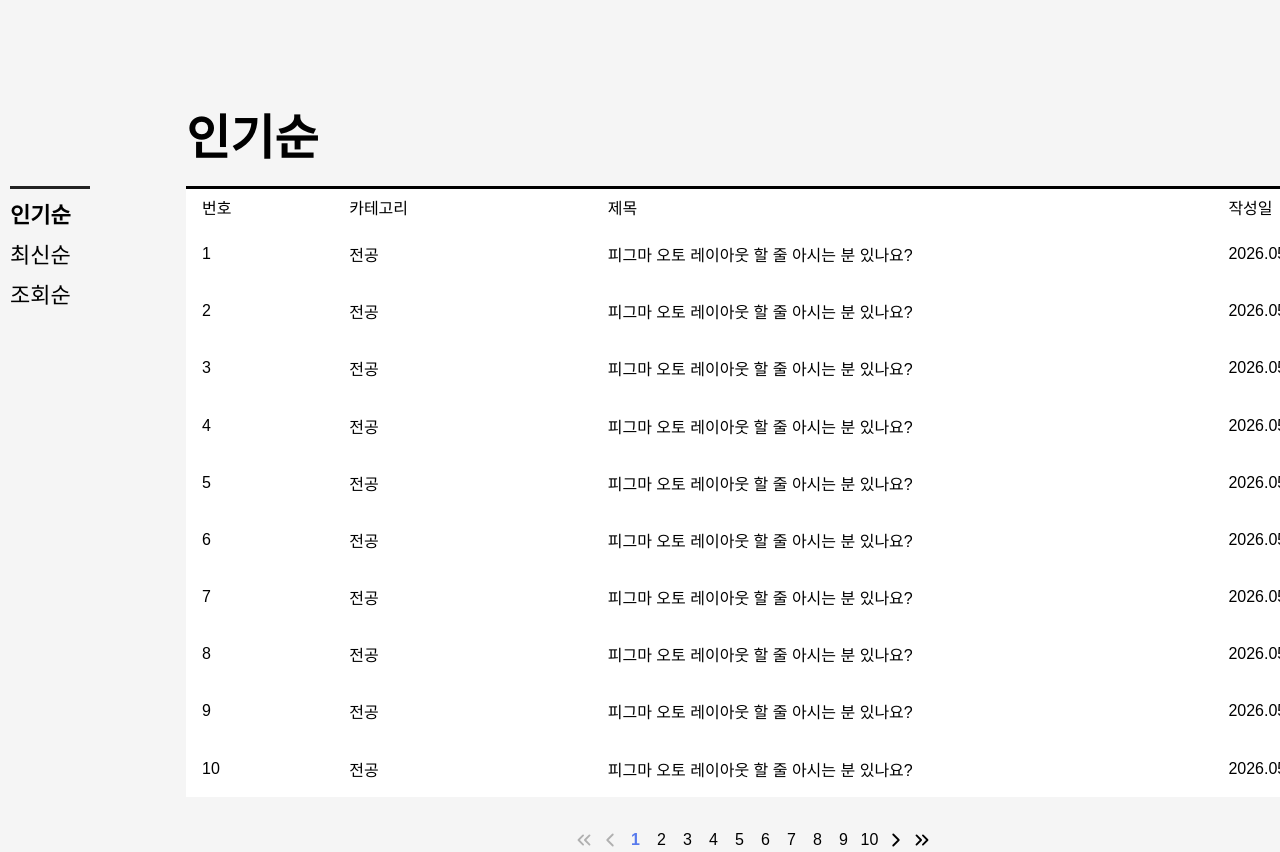
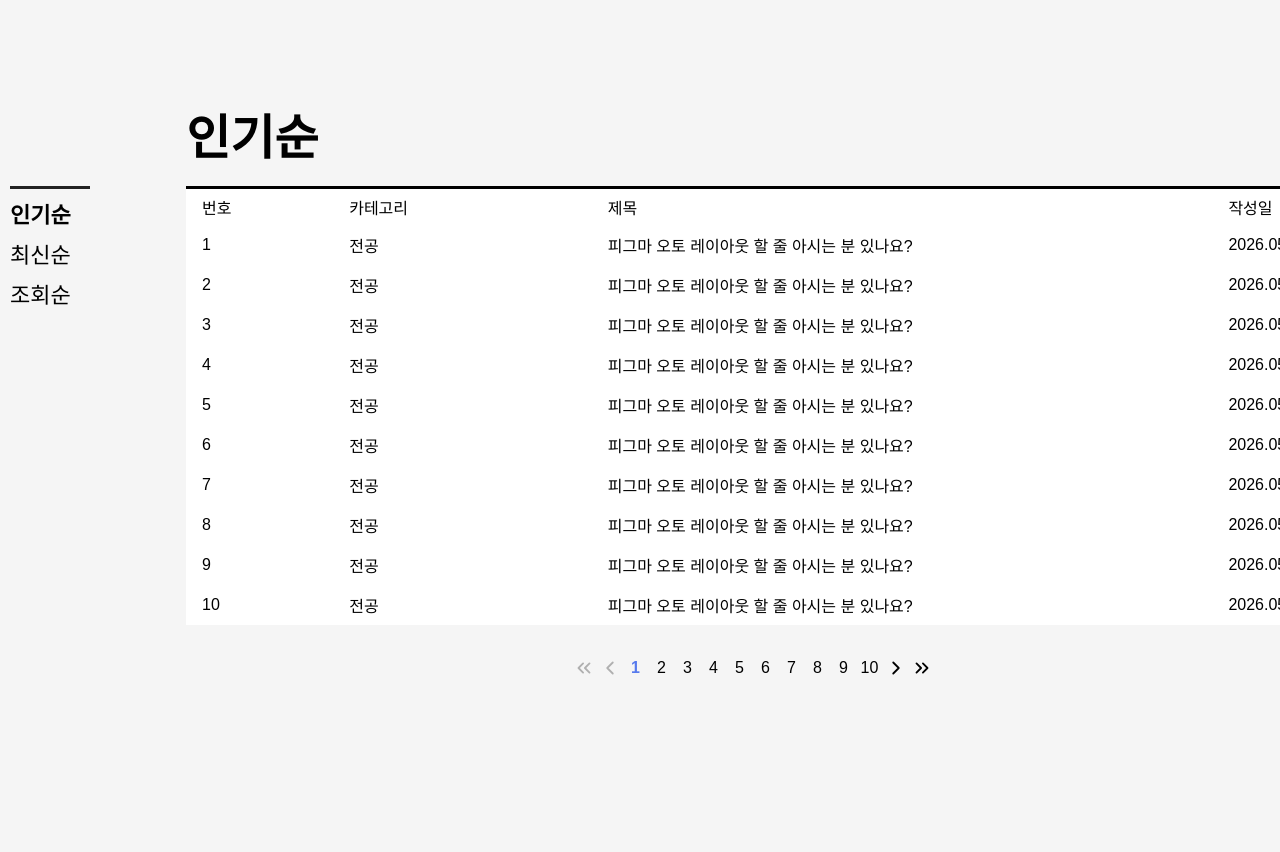
Before and after one commit to DeveryTime/DeveryTime-FE, a React (Vite) app: page / in a window 1280 px wide. Shown: the top 852 px of the page. After the commit the page ends 800 px from the top, so only its background shows below. Built offline with nearby package versions, Linux system fonts and the light colour scheme.

Commit message:
fix: 미사용 게시글 수정 상태 제거

```diff
--- a/src/features/posts/components/PostDetailModal.tsx
+++ b/src/features/posts/components/PostDetailModal.tsx
@@ -65,7 +65,6 @@ function PostDetailModal({ post, onClose, onDelete }: PostDetailModalProps) {
   // 게시글 수정 모드 여부를 관리한다.
   const [isPostEditing, setIsPostEditing] = useState(false);
   const [editingPostTitle, setEditingPostTitle] = useState("");
-  const [editingPostContent, setEditingPostContent] = useState("");
 
   // 현재 로그인한 사용자의 ID라고 가정한 값이다.
   const currentUserId = 1;
@@ -105,7 +104,6 @@ function PostDetailModal({ post, onClose, onDelete }: PostDetailModalProps) {
 
   function handlePostEditCancel() {
     setEditingPostTitle(post.title);
-    setEditingPostContent(post.content);
     setIsPostEditing(false);
   }
 
@@ -130,7 +128,6 @@ function PostDetailModal({ post, onClose, onDelete }: PostDetailModalProps) {
   // 게시글 수정 모드를 시작하고 게시글 메뉴를 닫는다.
   function handlePostEditStart() {
     setEditingPostTitle(post.title);
-    setEditingPostContent(post.content);
     setIsPostEditing(true);
     setIsPostMenuOpen(false);
   }
--- a/src/styles/PostTable.styles.ts
+++ b/src/styles/PostTable.styles.ts
@@ -4,7 +4,7 @@ import { colors } from "../designToken/colors";
 // 게시글 목록 테이블의 레이아웃과 번호·카테고리·제목·작성일 열의 너비 설정
 const Table = styled.table`
   width: 100%;
-  height: 611px;
+  height: auto;
   table-layout: fixed;
   border-collapse: collapse;
   background-color: ${colors.gray[0]};
```
